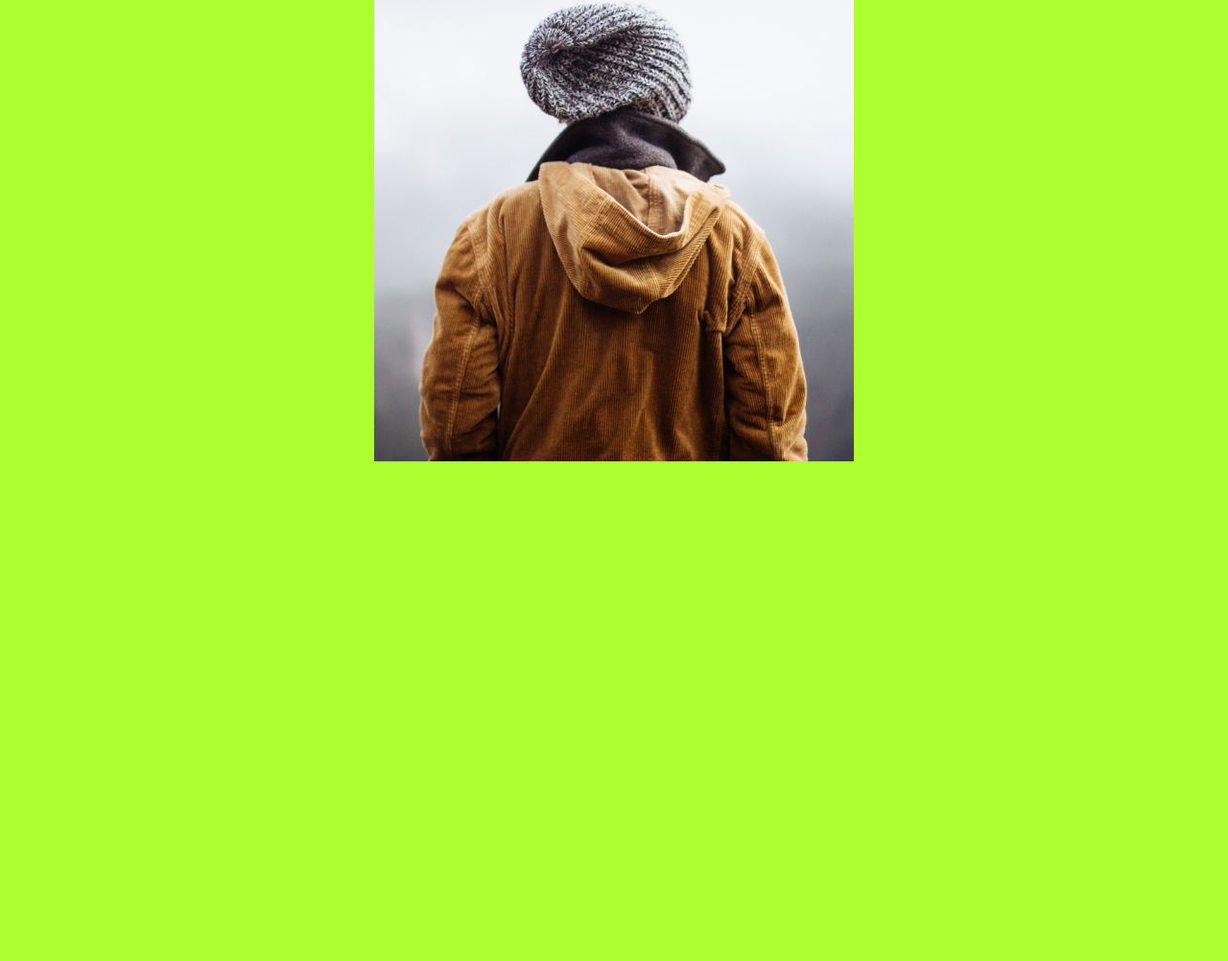
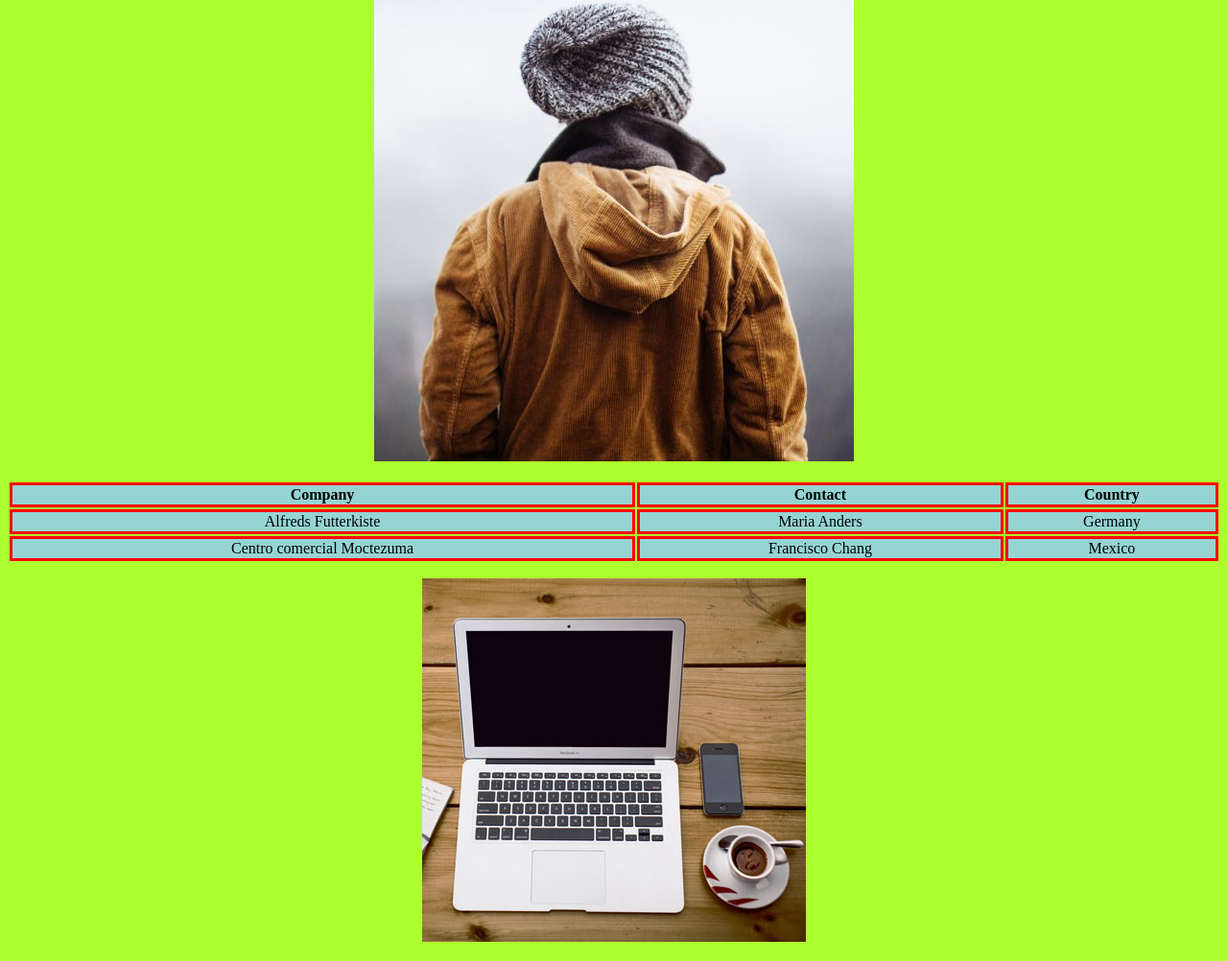
Before and after one commit to DieserPat/HTML-Learning, a plain HTML site: page index.html in a window 1280 px wide. Shown: the part 551-1553 px from the top of the page at 96% size. Before the commit the page ends 1052 px from the top, so only its background shows below. Drawn offline with Linux system fonts and the light colour scheme.

Commit message:
more changes

```diff
--- a/index.css
+++ b/index.css
@@ -2,3 +2,7 @@
 {
     background-color: greenyellow;
 }
+th, td{
+    border:3px solid red;
+    background-color: #96D4D4;
+}
--- a/index.html
+++ b/index.html
@@ -7,14 +7,15 @@
     <meta http-equiv="X-UA-Compatible" content="IE=edge">
     <meta name="viewport" content="width=device-width, initial-scale=1.0">
     <title>Page Title</title>
+    <link rel="icon" type="image/x-icon" href="/favicon.ico">
 </head>
-<body id="bodyType">
+<body id="bodyType" style="text-align:center">
 
     <h1 style="font-size:60px;color:blue">My first heading</h1>
     <h2 style="color: green;">is this working?</h2>
 <p style="font-family:verdana">My first paragraph</p>
 <p>what <u>the</u> <b>bambosle</b></p>
-<pre style="background-color:tomato">
+<pre style="background-color:tomato; text-align: center;">
     thats one paragraph
 
     and here is <i>another<sub>1</sub></i>
@@ -27,6 +28,36 @@
 <br>
 <img src="img_girl.jpg" alt="you cannot view this picture for some reason please check code in line 15" width="500" height="600">
 </p>
+<table style="width:100%">
+    <tr>
+        <th>Company</th>
+        <th>Contact</th>
+        <th>Country</th>
+    </tr>
+    <tr>
+        <td>Alfreds Futterkiste</td>
+        <td>Maria Anders</td>
+        <td>Germany</td>
+    </tr>
+    <tr>
+        <td>Centro comercial Moctezuma</td>
+        <td>Francisco Chang</td>
+        <td>Mexico</td>
+      </tr>
+</table>
+<p style="text-align:center">
+<img src="workplace.jpg" alt="computer workplace with coffee" usemap="#workmap">
+<map name="workmap">
+<area shape="rect" coords="34,44,270,350" alt="Computer" title="this is a computer" href ="https://www.w3schools.com/html/computer.htm">
+<area shape="rect" coords="290,172,333,250" alt="Phone" title="this is a phone" href="https://www.w3schools.com/html/phone.htm">
+<area shape="circle" coords="337,300,44" alt="Coffee" title="this is coffee" href="https://www.w3schools.com/html/coffee.htm" onclick="myFunction()">
+</map>
+<script>
+    function myFunction() {
+        alert("You clicked the coffee cup!");
+    }
+</script>
+</p>
 </body>
 
 </html>
```
Also changed, not shown: favicon.ico (added), workplace.jpg (added).
